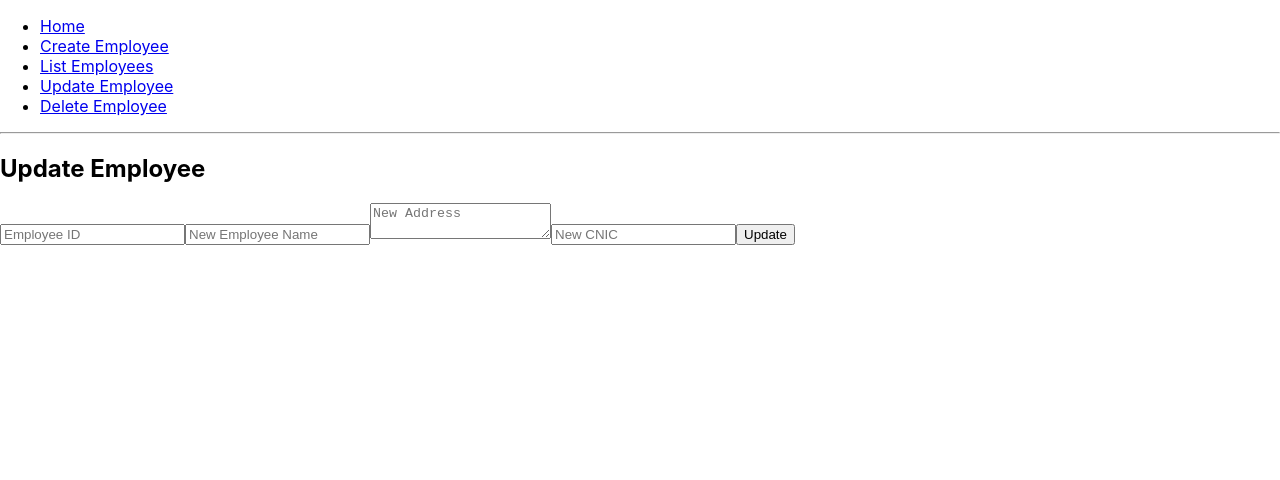
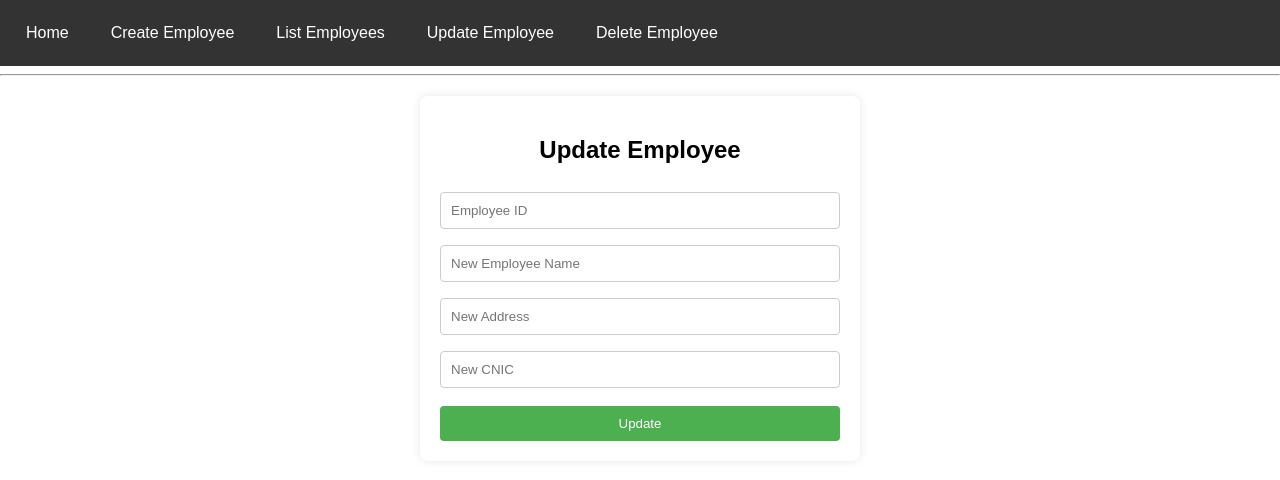
Before and after one commit to theHaziqali/dynamo_crud_sdk, a React (Create React App) app in the folder dynamo-crud-app/: page /update in a window 1280 px wide. Shown: the top 480 px of the page. Built offline with nearby package versions, Linux system fonts and the light colour scheme.

Commit message:
added css files

```diff
--- a/dynamo-crud-app/package.json
+++ b/dynamo-crud-app/package.json
@@ -6,8 +6,10 @@
     "@testing-library/jest-dom": "^5.17.0",
     "@testing-library/react": "^13.4.0",
     "@testing-library/user-event": "^13.5.0",
+    "aws-sdk": "^2.1513.0",
     "react": "^18.2.0",
     "react-dom": "^18.2.0",
+    "react-router-dom": "^6.20.1",
     "react-scripts": "5.0.1",
     "web-vitals": "^2.1.4"
   },
--- a/dynamo-crud-app/src/App.css
+++ b/dynamo-crud-app/src/App.css
@@ -1,38 +1,34 @@
-.App {
-  text-align: center;
+/* src/App.css */
+body {
+  margin: 0;
+  font-family: 'Arial', sans-serif;
 }
 
-.App-logo {
-  height: 40vmin;
-  pointer-events: none;
+nav {
+  background-color: #333; /* Dark grey background color */
+  padding: 10px;
 }
 
-@media (prefers-reduced-motion: no-preference) {
-  .App-logo {
-    animation: App-logo-spin infinite 20s linear;
-  }
+ul {
+  list-style-type: none;
+  margin: 0;
+  padding: 0;
+  overflow: hidden;
 }
 
-.App-header {
-  background-color: #282c34;
-  min-height: 100vh;
-  display: flex;
-  flex-direction: column;
-  align-items: center;
-  justify-content: center;
-  font-size: calc(10px + 2vmin);
-  color: white;
+li {
+  float: left;
+  margin-right: 10px;
 }
 
-.App-link {
-  color: #61dafb;
+li a {
+  display: block;
+  color: white;
+  text-align: center;
+  padding: 14px 16px;
+  text-decoration: none;
 }
 
-@keyframes App-logo-spin {
-  from {
-    transform: rotate(0deg);
-  }
-  to {
-    transform: rotate(360deg);
-  }
+li a:hover {
+  background-color: #555; /* Darker grey background color on hover */
 }
--- a/dynamo-crud-app/src/App.js
+++ b/dynamo-crud-app/src/App.js
@@ -5,6 +5,8 @@ import EmployeeItem from './components/EmployeeItem';
 import ReadEmployees from './components/ReadEmployee';
 import UpdateEmployee from './components/UpdateEmployee';
 import DeleteEmployee from './components/DeleteEmployee';
+import './App.css';
+
 
 const App = () => {
   return (
--- /dev/null
+++ b/dynamo-crud-app/src/components/EmployeeForm.css
@@ -0,0 +1,47 @@
+/* src/components/EmployeeForm.css */
+.employee-form {
+    max-width: 400px;
+    margin: 0 auto; /* Center the form horizontally */
+    padding: 20px;
+    background-color: #fff;
+    box-shadow: 0 0 10px rgba(0, 0, 0, 0.1);
+    border-radius: 8px;
+    margin-top: 20px;
+  }
+
+  .employee-form label {
+    display: block;
+    margin-bottom: 8px;
+  }
+
+  .employee-form button {
+    background-color: #4caf50;
+    color: #fff;
+    border: none;
+    padding: 10px 15px;
+    margin-top: 10px;
+    cursor: pointer;
+    border-radius: 4px;
+    width: 100%; /* Make the button full-width */
+  }
+
+  .employee-form button:hover {
+    background-color: #45a049;
+  }
+
+  .employee-form input {
+    width: 100%;
+    padding: 10px;
+    margin: 8px 0;
+    display: inline-block;
+    border: 1px solid #ccc;
+    box-sizing: border-box;
+    border-radius: 4px;
+  }
+  /* src/components/EmployeeForm.css */
+.employee-form-container {
+    display: flex;
+    align-items: center;
+    justify-content: center;
+    height: 100vh; /* Adjust as needed */
+  }
--- a/dynamo-crud-app/src/components/EmployeeItem.js
+++ b/dynamo-crud-app/src/components/EmployeeItem.js
@@ -2,6 +2,8 @@
 import React, { useState } from 'react';
 import AWS from 'aws-sdk';
 import config from '../config';
+import './EmployeeForm.css';
+
 
 const dynamoDB = new AWS.DynamoDB.DocumentClient(config.awsConfig);
 
@@ -40,7 +42,7 @@ const EmployeeItem = () => {
   };
 
   return (
-    <div>
+    <div className="employee-form">
       <h2>Create Employee</h2>
       {error && <p style={{ color: 'red' }}>{error}</p>}
       <input
@@ -55,7 +57,7 @@ const EmployeeItem = () => {
         value={employeeName}
         onChange={(e) => setEmployeeName(e.target.value)}
       />
-      <textarea
+      <input
         placeholder="Address"
         value={address}
         onChange={(e) => setAddress(e.target.value)}
--- /dev/null
+++ b/dynamo-crud-app/src/components/EmployeeList.css
@@ -0,0 +1,16 @@
+/* src/components/EmployeeList.css */
+.employee-list-container {
+  max-width: 800px;
+  margin: 0 auto;
+}
+
+.employee-list {
+  display: grid;
+  grid-template-columns: repeat(auto-fill, minmax(300px, 1fr));
+  gap: 20px;
+}
+
+h2 {
+  text-align: center;
+  margin-bottom: 20px;
+}
--- a/dynamo-crud-app/src/components/ReadEmployee.js
+++ b/dynamo-crud-app/src/components/ReadEmployee.js
@@ -2,11 +2,15 @@
 import React, { useEffect, useState } from 'react';
 import AWS from 'aws-sdk';
 import config from '../config';
+import './EmployeeList.css';
+
 
 const dynamoDB = new AWS.DynamoDB.DocumentClient(config.awsConfig);
 
 const ReadEmployees = () => {
   const [employees, setEmployees] = useState([]);
+  const [employeeId, setEmployeeId] = useState('');
+
 
   useEffect(() => {
     const fetchEmployees = async () => {
@@ -25,13 +29,32 @@ const ReadEmployees = () => {
     fetchEmployees();
   }, []);
 
+    const handleDeleteEmployee = async () => {
+    const params = {
+      TableName: config.tableName,
+      Key: {
+        EmployeeId: employeeId,
+      },
+    };
+
+    try {
+      await dynamoDB.delete(params).promise();
+      console.log('Employee deleted successfully');
+      // Optionally, you can redirect or update state after deleting an employee
+    } catch (error) {
+      console.error('Error deleting employee:', error);
+    }
+  };
+
   return (
-    <div>
+    <div className="employee-list-container">
       <h2>Employee List</h2>
       <ul>
         {employees.map((employee) => (
           <li key={employee.EmployeeId}>
             <strong>{employee.EmployeeName}</strong> - {employee.Address} - CNIC: {employee.CNIC}
+            <button onClick={handleDeleteEmployee}>Delete</button>
+
           </li>
         ))}
       </ul>
--- a/dynamo-crud-app/src/components/UpdateEmployee.js
+++ b/dynamo-crud-app/src/components/UpdateEmployee.js
@@ -2,6 +2,8 @@
 import React, { useState } from 'react';
 import AWS from 'aws-sdk';
 import config from '../config';
+import './EmployeeForm.css';
+
 
 const dynamoDB = new AWS.DynamoDB.DocumentClient(config.awsConfig);
 
@@ -36,7 +38,7 @@ const UpdateEmployee = () => {
   };
 
   return (
-    <div>
+    <div className="employee-form">
       <h2>Update Employee</h2>
       <input
         type="text"
@@ -50,7 +52,7 @@ const UpdateEmployee = () => {
         value={employeeName}
         onChange={(e) => setEmployeeName(e.target.value)}
       />
-      <textarea
+      <input
         placeholder="New Address"
         value={address}
         onChange={(e) => setAddress(e.target.value)}
```
Also changed, not shown: 1 other file (tests, documents, lock files or other folders).
